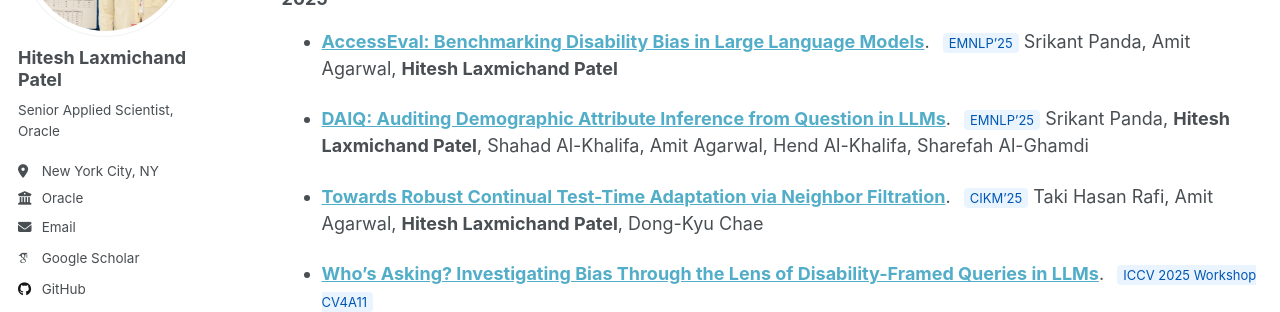
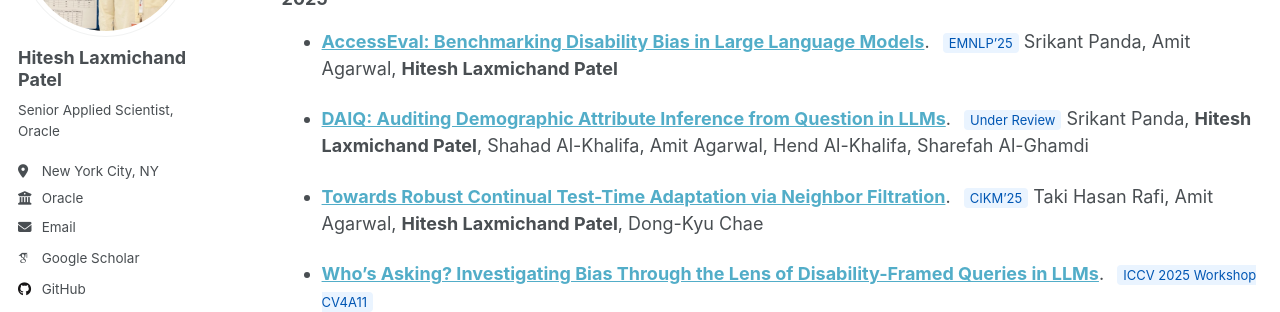
Before and after one commit to HITESHLPATEL/hiteshlpatel.github.io, a Jekyll site: the page built from _pages/publications.md, in a window 1280 px wide and 900 px high. Shown: the part 247-559 px from the top of the window. Built offline with Jekyll 4.4.1, drawn with Linux system fonts in a browser that asks for light colours; some web fonts are replaced.

Commit message:
Update publications.md

```diff
--- a/_pages/publications.md
+++ b/_pages/publications.md
@@ -17,7 +17,7 @@ redirect_from:
 Srikant Panda, Amit Agarwal, **Hitesh Laxmichand Patel**
 
 - **[DAIQ: Auditing Demographic Attribute Inference from Question in LLMs](https://www.arxiv.org/pdf/2508.15830)**.
-<span style="font-size:13px; background:#eaf4ff; color:#0056b3; padding:2px 6px; margin-left:8px; border-radius:4px;">EMNLP'25</span>
+<span style="font-size:13px; background:#eaf4ff; color:#0056b3; padding:2px 6px; margin-left:8px; border-radius:4px;">Under Review</span>
 Srikant Panda, **Hitesh Laxmichand Patel**, Shahad Al-Khalifa, Amit Agarwal, Hend Al-Khalifa, Sharefah Al-Ghamdi
 
 - **[Towards Robust Continual Test-Time Adaptation via Neighbor Filtration]()**.
```
